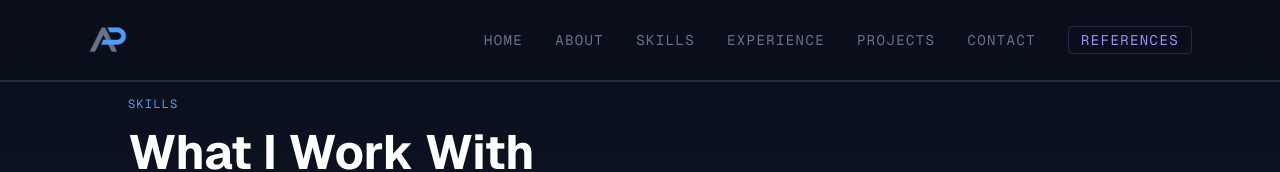
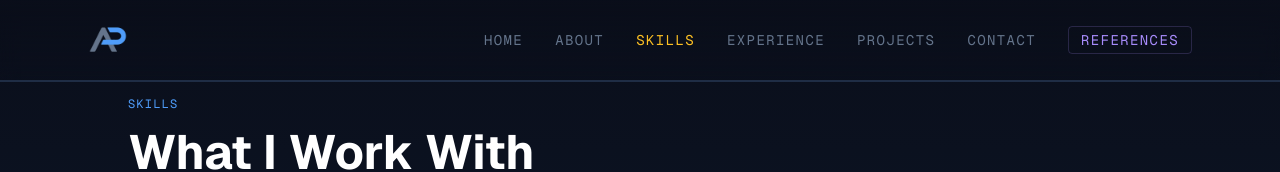
Before and after one commit to Jamisu/action-point, a Next.js app: page /skills in a window 1280 px wide. Shown: the top 172 px of the page. Built offline with nearby package versions, Linux system fonts and the light colour scheme.

Commit message:
NavBar selected button highlites

```diff
--- a/src/components/Navbar.tsx
+++ b/src/components/Navbar.tsx
@@ -27,9 +27,8 @@ export default function Navbar() {
   }, [])
 
   function handleNavClick(href: string) {
+    if (href === pathname) return
     navigate(href, pathname)
-    // TODO: debounce entire menu for the animation time or chain it with the transition
-    // TODO: make current navButton active, deactivate others
   }
 
   return (
@@ -65,8 +64,11 @@ export default function Navbar() {
                 ) : (
                   <button
                     onClick={() => handleNavClick(link.href)}
-                    className="font-mono text-sm uppercase tracking-widest transition-colors hover:text-[#4f9cf9] text-[#64748b] bg-transparent border-none cursor-pointer"
-                  >
+                    className={`font-mono text-sm uppercase tracking-widest transition-colors bg-transparent border-none cursor-pointer
+                    ${pathname === link.href
+                      ? 'text-[#fbbf24]'
+                      : 'text-[#64748b] hover:text-[#4f9cf9]'
+                    }`}>
                     {link.label}
                   </button>
                 )}
```
